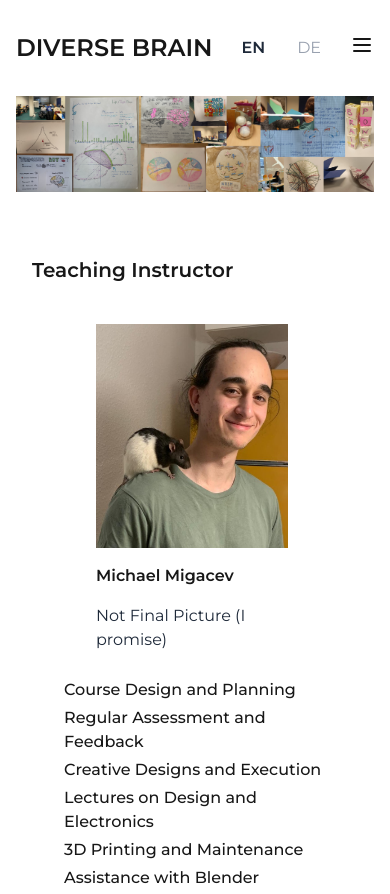
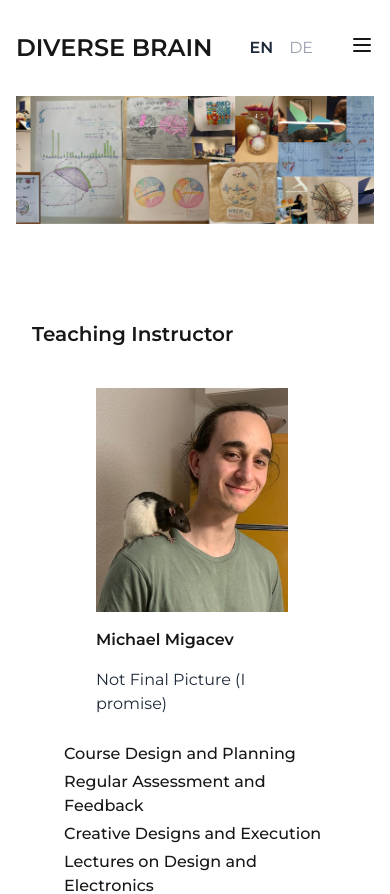
Before and after one commit to MichaelMigacev/diverse-brain-site, a Next.js app: page /diverse-brain-site/Teaching in a window 390 px wide. Shown: the top 894 px of the page. Built offline with nearby package versions, Linux system fonts and the light colour scheme.

Commit message:
changed language buttons and teaching padding

```diff
--- a/app/Teaching/page.tsx
+++ b/app/Teaching/page.tsx
@@ -3,20 +3,20 @@ import Image from "next/image";
 export default function TeachingPage() {
     return (
         <div className="w-full mx-auto px-4">
-            <div className="max-w-6xl mx-auto overflow-hidden pb-16 h-40 sm:h-48 md:h-64 lg:h-80">
+            <div className="max-w-6xl mx-auto overflow-hidden pb-8 h-40 sm:h-48 md:h-64 lg:h-80">
                 <Image
                     src="/diverse-brain-site/pictures/collage_cropped.PNG" // Replace with your actual image path
                     alt="Teaching Page Banner"
                     width={1920}
                     height={540}
-                    className="object-cover w-full h-full sm:h-auto"
+                    className="object-cover w-full h-full"
                     priority
                 />
             </div>
             <div className="max-w-5xl mx-auto px-4">
                 {/* === Teacher Section === */}
                 <section className="mb-16">
-                    <h2 className="text-xl sm:text-xl md:text-2xl lg:text-2xl font-semibold mb-8 pb-2">
+                    <h2 className="text-xl sm:text-xl md:text-2xl lg:text-2xl font-semibold mb-8 pb-2 pt-16 lg:pt-8 md:pt-8">
                         Teaching Instructor
                     </h2>
 
--- a/components/Navbar.tsx
+++ b/components/Navbar.tsx
@@ -82,7 +82,7 @@ const Navbar = () => {
                         {/* English Button */}
                         <button
                             onClick={() => switchLanguage("")}
-                            className={`px-3 py-1 rounded transition-all duration-200 ${
+                            className={`px-1 sm:px-1 md:px-2 lg:px-3 py-1 rounded transition-all duration-200 ${
                                 currentLang === "en"
                                     ? "bg-white  text-gray-800 font-semibold" // Selected Language (EN)
                                     : "bg-white text-gray-400 "
@@ -94,7 +94,7 @@ const Navbar = () => {
                         {/* German Button */}
                         <button
                             onClick={() => switchLanguage("de")}
-                            className={`px-3 py-1 rounded transition-all duration-200${
+                            className={`px-1 sm:px-1 md:px-2 lg:px-3 py-1 rounded transition-all duration-200${
                                 currentLang === "de"
                                     ? "bg-white text-gray-800 font-semibold" // Selected Language (DE)
                                     : "bg-white text-gray-400"
```
Also changed, not shown: 16 other files (tests, documents, lock files or other folders).
